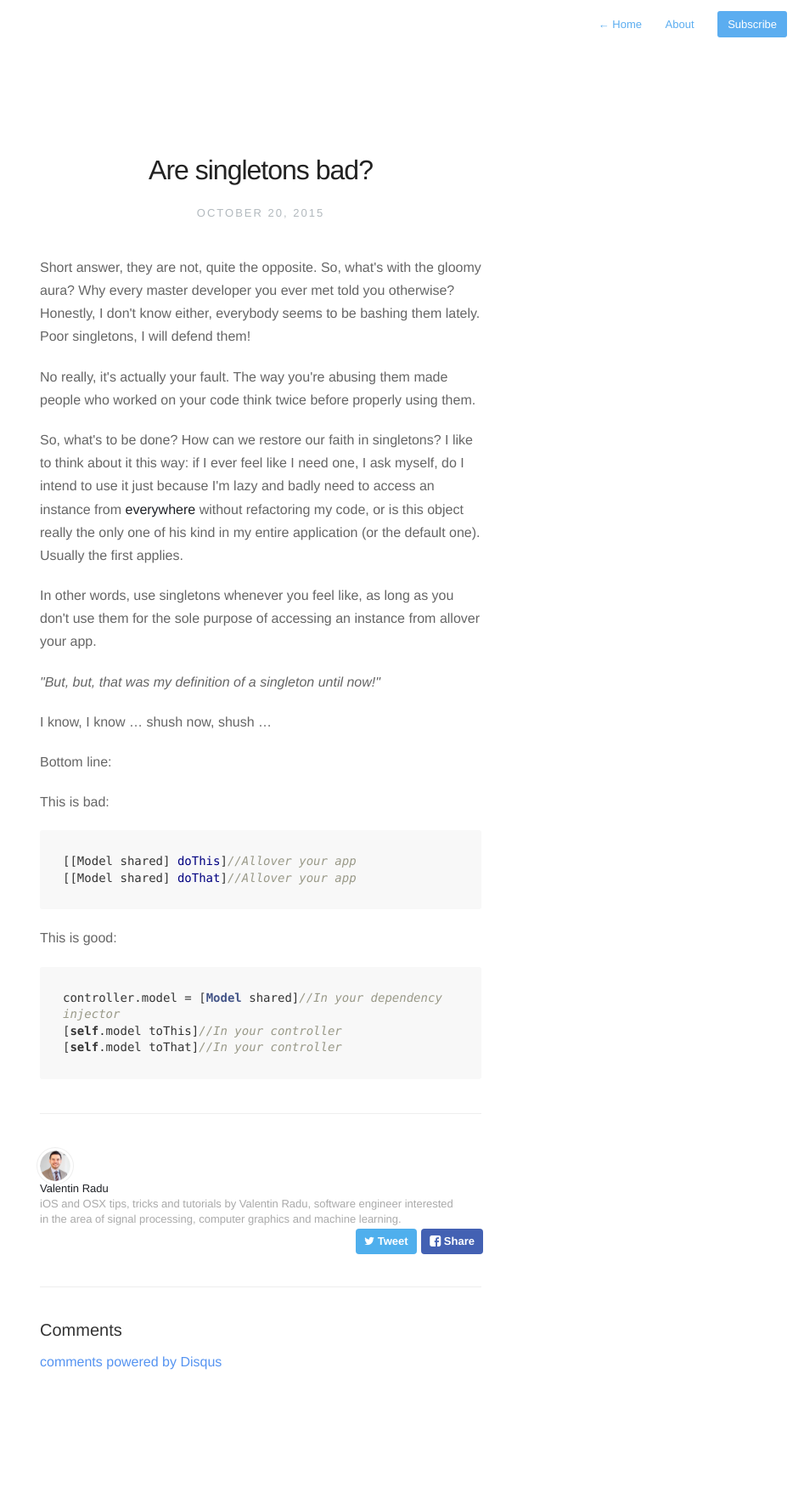
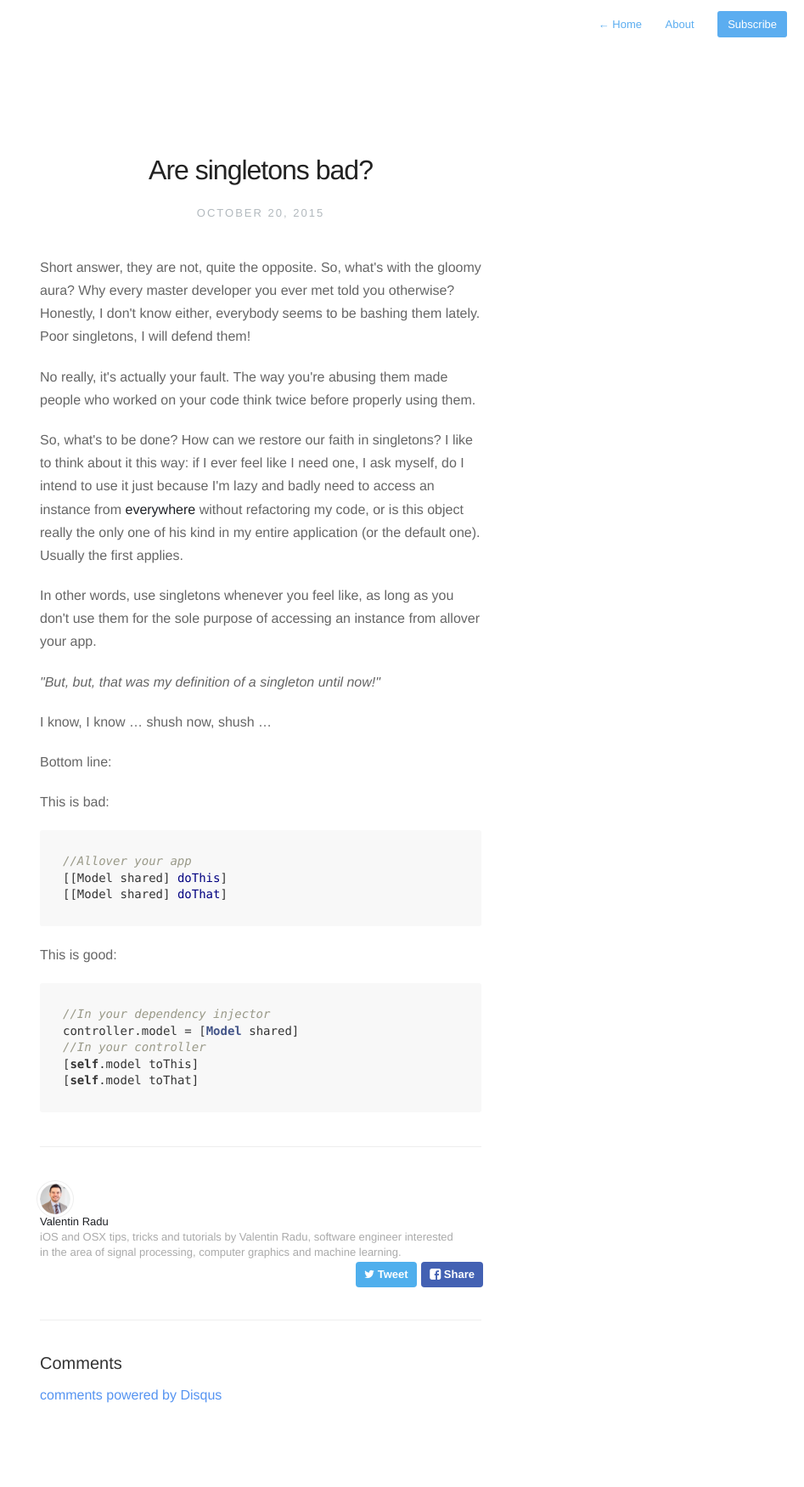
Before and after one commit to valentinradu/valentinradu.github.io, a Jekyll site: the page built from _posts/2015-10-21-are-singletons-bad.md, in a window 1280 px wide. Shown: the whole page at 85% size, without its empty margins (333-1280 px from the left). Built offline with Jekyll 4.4.1, drawn with Linux system fonts in a browser that asks for light colours; nearby versions of some CDN libraries; comment, search, counter and statistics services are not loaded; before the commit the page ends 1711 px from its top, so only the background shows below that.

Commit message:
Are singletons bad?

````diff
--- a/_posts/2015-10-21-are-singletons-bad.md
+++ b/_posts/2015-10-21-are-singletons-bad.md
@@ -27,14 +27,17 @@ Bottom line:
 This is bad:
 
 ```objc
-[[Model shared] doThis]//Allover your app
-[[Model shared] doThat]//Allover your app
+//Allover your app
+[[Model shared] doThis]
+[[Model shared] doThat]
 ```
 
 This is good:
 
 ```objc
-controller.model = [Model shared]//In your dependency injector
-[self.model toThis]//In your controller
-[self.model toThat]//In your controller
+//In your dependency injector
+controller.model = [Model shared]
+//In your controller
+[self.model toThis]
+[self.model toThat]
 ```
````
